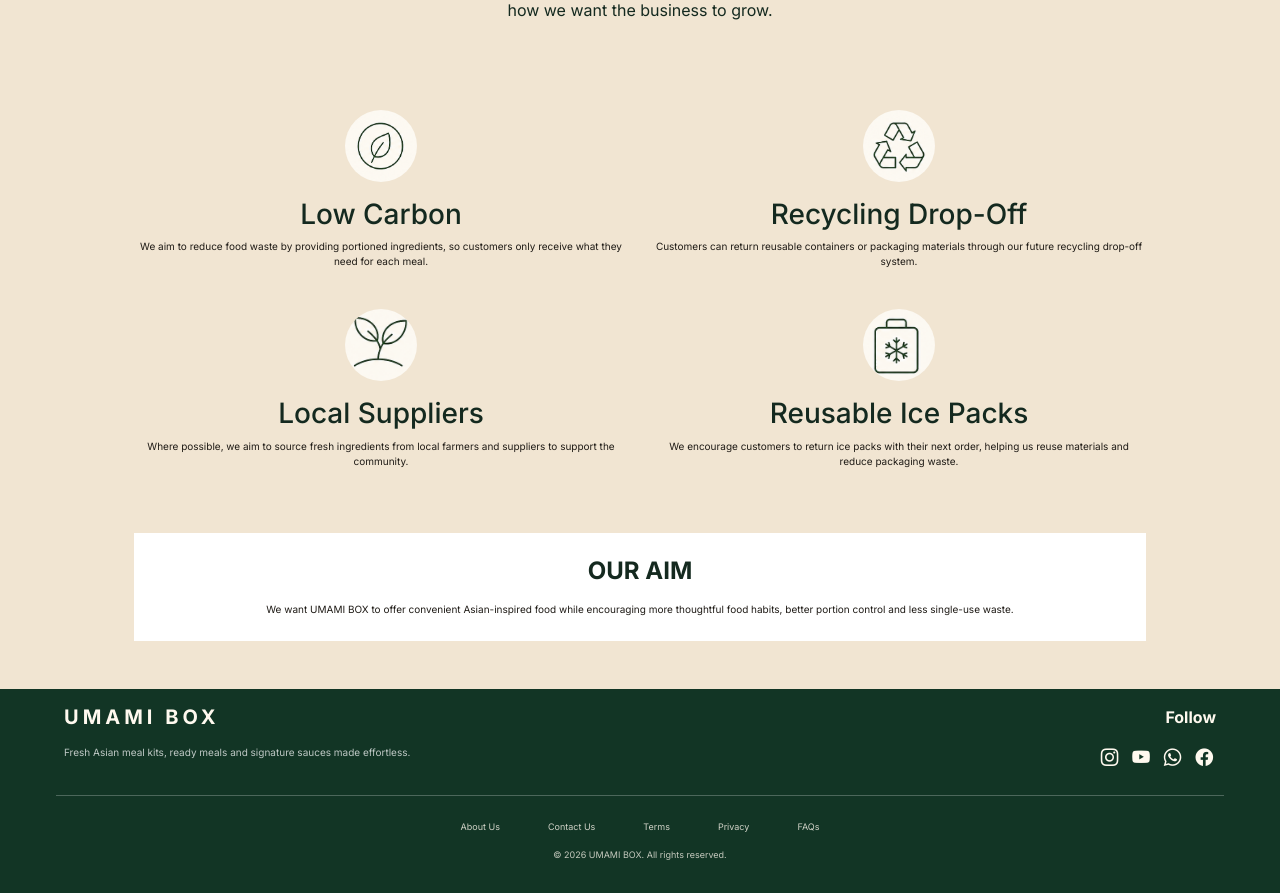
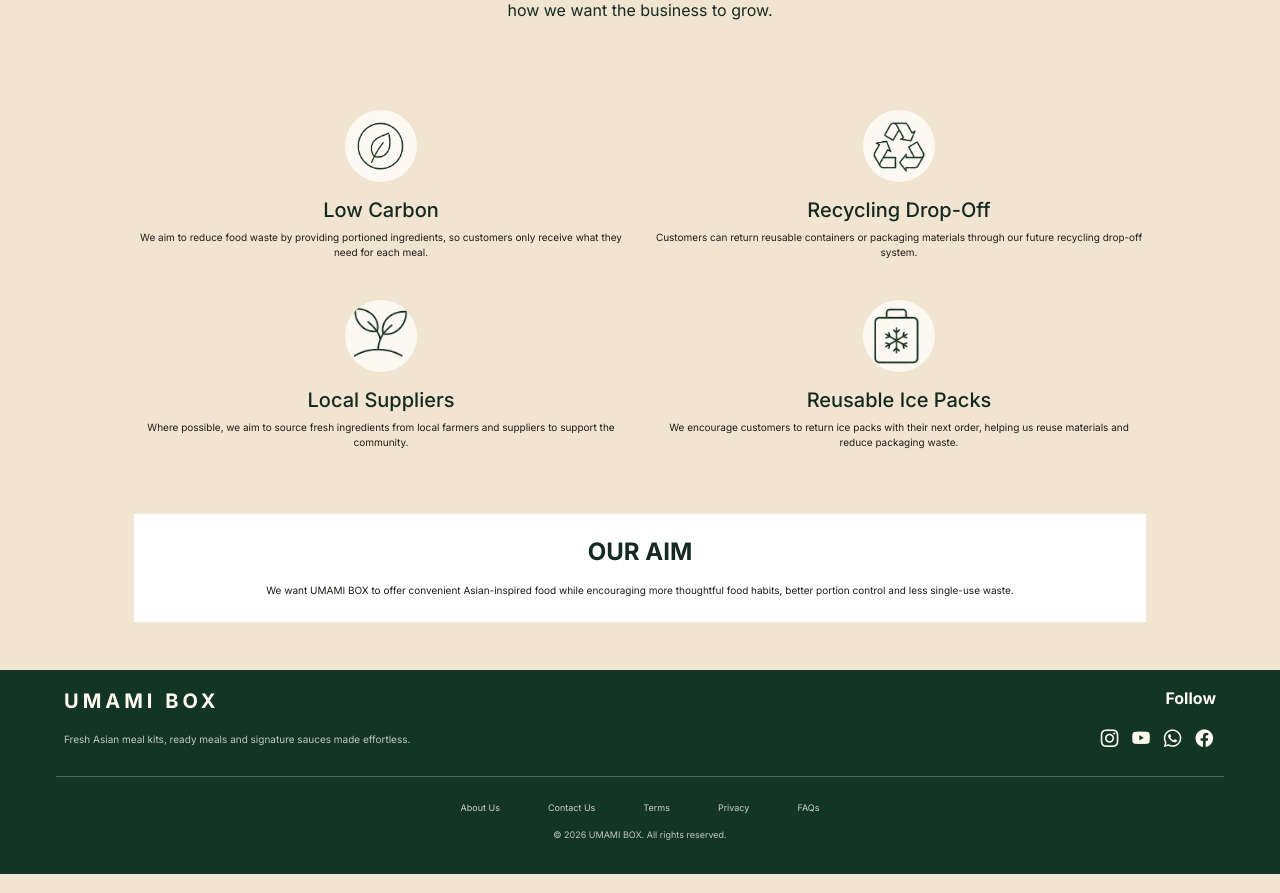
Before and after one commit to JJYNG1023/Project_4_UMAMI_BOX, a Django app: page /sustainability/ in a window 1280 px wide. Shown: the part 215-1108 px from the top of the page. Run offline with Django 4.2, Linux system fonts and the light colour scheme; parts of the project's set-up code (start-up, migrations or seed data) failed here and were passed over; some libraries are stand-ins or nearby versions; some web fonts are replaced.

Commit message:
update sustainability , how it works and about us html page as per validator feedback

```diff
--- a/home/templates/home/about_us.html
+++ b/home/templates/home/about_us.html
@@ -108,7 +108,6 @@
                             Your enquiry has been sent.
                         </p>
                     </form>
-                    </p>
                 </div>
             </div>
         </div>
--- a/home/templates/home/sustainability.html
+++ b/home/templates/home/sustainability.html
@@ -29,7 +29,7 @@
                         class="sustainability-icon mb-3"
                         alt="Low carbon icon"
                     >
-                    <h3>Low Carbon</h3>
+                    <h2 class="fs-5">Low Carbon</h2>
                     <p>
                         We aim to reduce food waste by providing portioned ingredients, so customers only
                         receive what they need for each meal.
@@ -43,7 +43,7 @@
                         class="sustainability-icon mb-3"
                         alt="Recycling icon"
                     >
-                    <h3>Recycling Drop-Off</h3>
+                    <h2 class="fs-5">Recycling Drop-Off</h2>
                     <p>
                         Customers can return reusable containers or packaging materials through our future
                         recycling drop-off system.
@@ -57,7 +57,7 @@
                         class="sustainability-icon mb-3"
                         alt="Local sourcing icon"
                     >
-                    <h3>Local Suppliers</h3>
+                    <h2 class="fs-5">Local Suppliers</h2>
                     <p>
                         Where possible, we aim to source fresh ingredients from local farmers and suppliers
                         to support the community.
@@ -71,7 +71,7 @@
                         class="sustainability-icon mb-3"
                         alt="Reusable ice pack icon"
                     >
-                    <h3>Reusable Ice Packs</h3>
+                    <h2 class="fs-5">Reusable Ice Packs</h2>
                     <p>
                         We encourage customers to return ice packs with their next order, helping us reuse
                         materials and reduce packaging waste.
--- a/templates/includes/footer.html
+++ b/templates/includes/footer.html
@@ -6,7 +6,7 @@
 
             <!-- Brand -->
             <div class="col-12 col-md-5 col-lg-6 text-center text-lg-start">
-                <h3 class="footer-logo mb-3 fs-5">UMAMI BOX</h3>
+                <p class="footer-logo mb-3 fs-5">UMAMI BOX</p>
                 <p class="opacity-75 mb-0">
                     Fresh Asian meal kits, ready meals and signature sauces made effortless.
                 </p>
```
Also changed, not shown: 3 other files.
